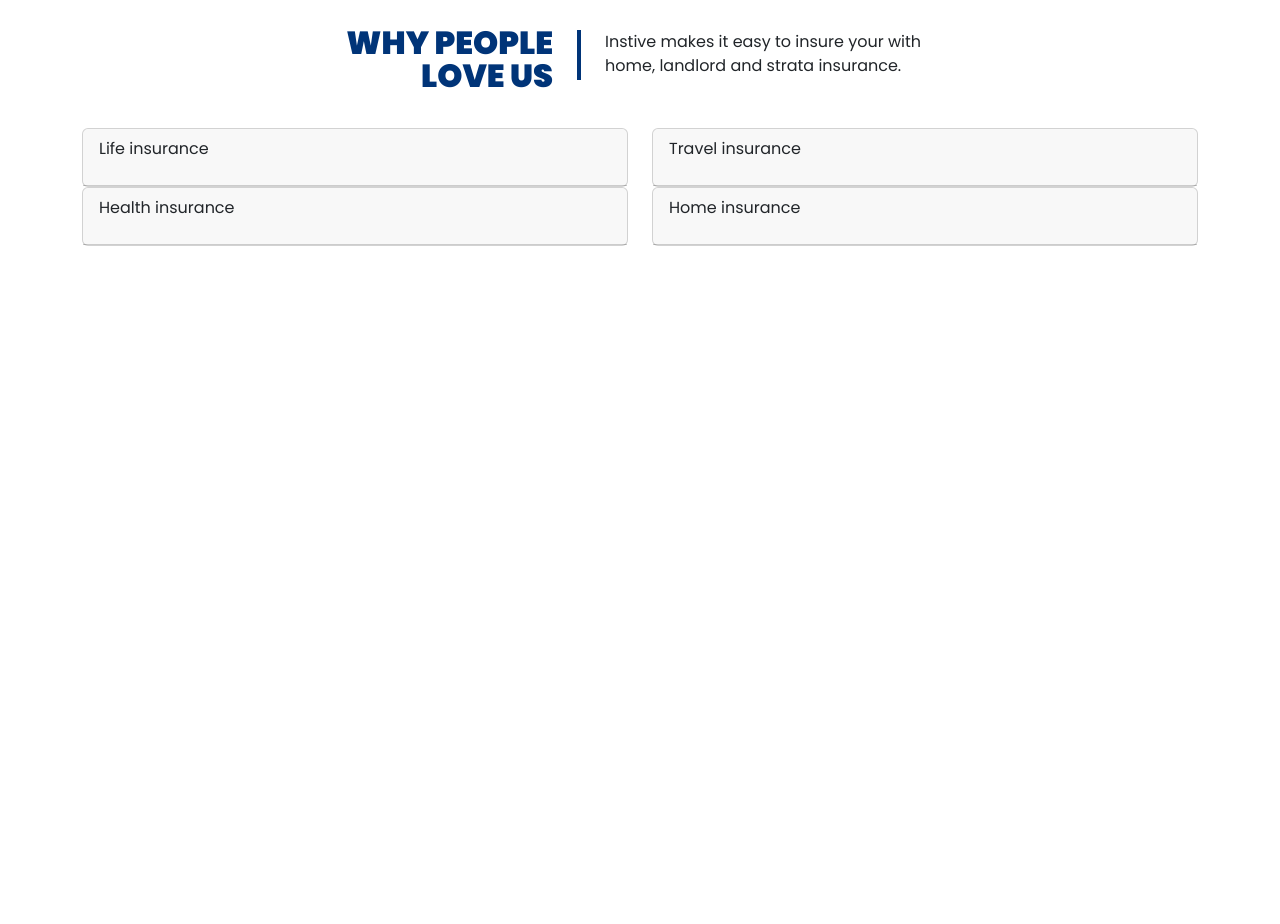
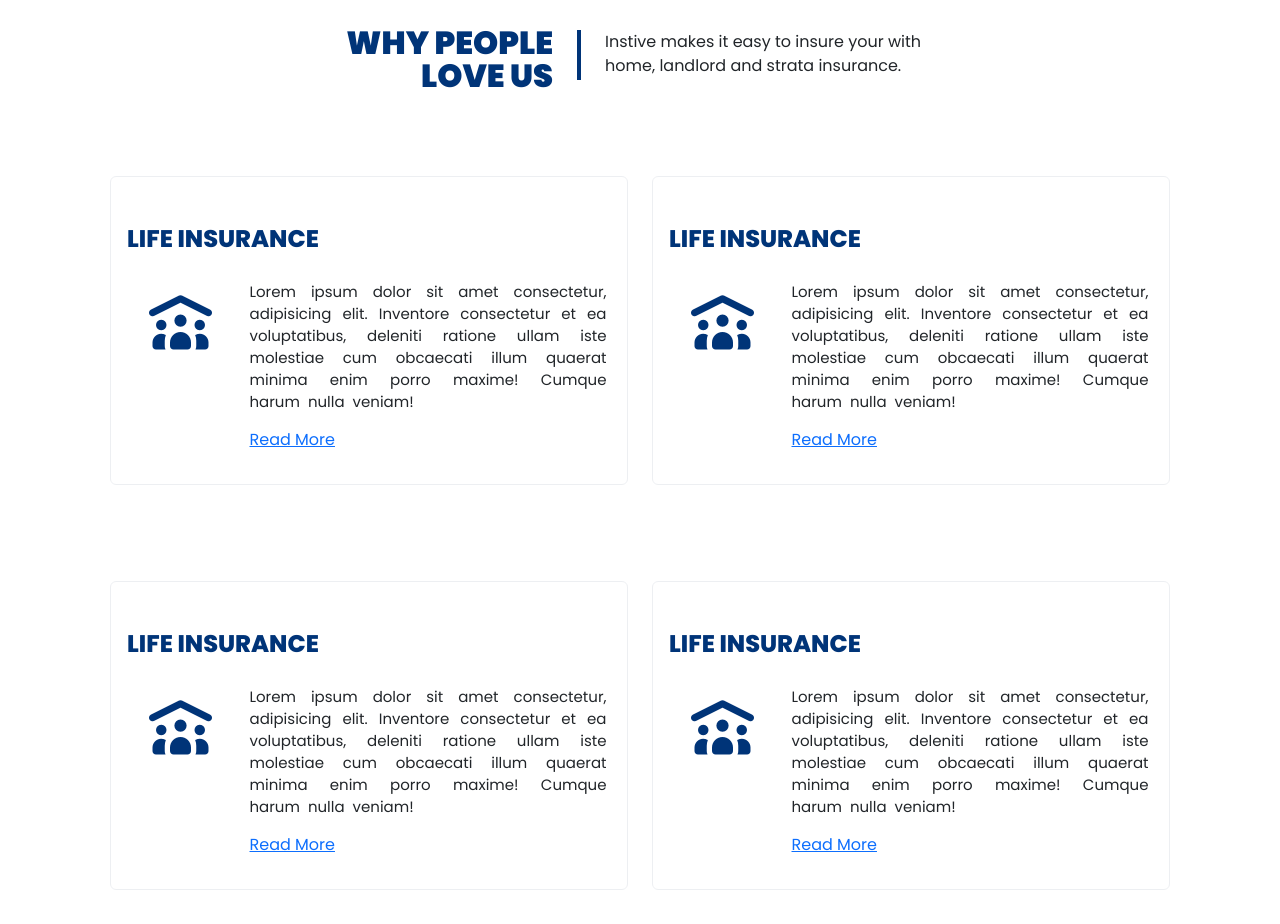
Before and after one commit to mohamedmahroofa/Insurance, an Angular app: page / in a window 1280 px wide. Shown: the part 960-1884 px from the top of the page. Before the commit the page ends 1206 px from the top, so only its background shows below. Built offline with nearby package versions, Linux system fonts and the light colour scheme.

Commit message:
added the cards to the infoComponent

```diff
--- a/src/app/info/info.component.css
+++ b/src/app/info/info.component.css
@@ -1,4 +1,4 @@
-.para1{
+.para1 {
   color: #003478;
   font-size: 32px;
   font-weight: 900;
@@ -12,3 +12,34 @@
   background-color: #003478;
   display: inline-block;
 }
+
+.card {
+  border: 1px solid #edeff2;
+}
+
+.card-header {
+  border-bottom: none;
+  text-transform: uppercase;
+  background-color: white;
+  font-size: 24px;
+  font-weight: 800;
+  margin-top: 20px;
+  margin-right: 20px;
+  padding-right: 30px;
+  color: #003478;
+}
+
+.card-body p.card-text {
+  text-align: justify;
+  font-size: 15px;
+  font-weight: 400;
+  word-spacing: 4px;
+  line-height: 22px;
+  word-wrap: none;
+  white-space: none;
+  margin: 0 0 15px 0;
+}
+
+.card-body i{
+ color: #003478;
+}
--- a/src/app/info/info.component.html
+++ b/src/app/info/info.component.html
@@ -19,39 +19,139 @@
     </div>
   </div>
 </section>
+
+<!-- insurance details starts -->
 <section>
-  <div class="container">
-    <div class="row">
+  <div class="container d-flex justify-content-center">
+    <!-- row 1 starts -->
+    <div class="row m-3 py-3">
+      <!-- column 1 card starts -->
       <div class="col-6">
-        <div class="card">
-          <div class="card-header">
-            <p>Life insurance</p>
+        <div class="card my-3 py-3">
+          <div class="card-header">Life Insurance</div>
+          <div class="card-body">
+            <div class="row d-block d-flex justify-content-center">
+              <div
+                class="col-5 ms-1 my-4 mt-3 mb-3 w-auto d-block d-inline-flex justify-content-center"
+              >
+                <small>
+                  <i
+                    class="fa-solid fa-people-roof fa-4x"
+                    style="height: 110px; width: 90px"
+                  ></i>
+                </small>
+              </div>
+              <div class="col-7 w-75">
+                <p class="card-text">
+                  Lorem ipsum dolor sit amet consectetur, adipisicing elit.
+                  Inventore consectetur et ea voluptatibus, deleniti ratione
+                  ullam iste molestiae cum obcaecati illum quaerat minima enim
+                  porro maxime! Cumque harum nulla veniam!
+                </p>
+                <a href="#" class="card-link">Read More</a>
+              </div>
+            </div>
           </div>
         </div>
       </div>
+      <!-- column 1 card ends -->
+      <!-- column 2 card ends -->
       <div class="col-6">
-        <div class="card">
-          <div class="card-header">
-            <p>Travel insurance</p>
+        <div class="card my-3 py-3">
+          <div class="card-header">Life Insurance</div>
+          <div class="card-body">
+            <div class="row d-block d-flex justify-content-center">
+              <div
+                class="col-5 ms-1 my-4 mt-3 mb-3 w-auto d-block d-inline-flex justify-content-center"
+              >
+                <small>
+                  <i
+                    class="fa-solid fa-people-roof fa-4x"
+                    style="height: 110px; width: 90px"
+                  ></i>
+                </small>
+              </div>
+              <div class="col-7 w-75">
+                <p class="card-text">
+                  Lorem ipsum dolor sit amet consectetur, adipisicing elit.
+                  Inventore consectetur et ea voluptatibus, deleniti ratione
+                  ullam iste molestiae cum obcaecati illum quaerat minima enim
+                  porro maxime! Cumque harum nulla veniam!
+                </p>
+                <a href="#" class="card-link">Read More</a>
+              </div>
+            </div>
           </div>
         </div>
       </div>
+      <!-- column 2 card ends -->
     </div>
-    <div class="row">
+  </div>
+</section>
+<section>
+  <div class="container d-flex justify-content-center">
+    <!-- row 1 starts -->
+    <div class="row m-3 py-3">
+      <!-- column 1 card starts -->
       <div class="col-6">
-        <div class="card">
-          <div class="card-header">
-            <p>Health insurance</p>
+        <div class="card my-3 py-3">
+          <div class="card-header">Life Insurance</div>
+          <div class="card-body">
+            <div class="row d-block d-flex justify-content-center">
+              <div
+                class="col-5 ms-1 my-4 mt-3 mb-3 w-auto d-block d-inline-flex justify-content-center"
+              >
+                <small>
+                  <i
+                    class="fa-solid fa-people-roof fa-4x"
+                    style="height: 110px; width: 90px"
+                  ></i>
+                </small>
+              </div>
+              <div class="col-7 w-75">
+                <p class="card-text">
+                  Lorem ipsum dolor sit amet consectetur, adipisicing elit.
+                  Inventore consectetur et ea voluptatibus, deleniti ratione
+                  ullam iste molestiae cum obcaecati illum quaerat minima enim
+                  porro maxime! Cumque harum nulla veniam!
+                </p>
+                <a href="#" class="card-link">Read More</a>
+              </div>
+            </div>
           </div>
         </div>
       </div>
+      <!-- column 1 card ends -->
+      <!-- column 2 card ends -->
       <div class="col-6">
-        <div class="card">
-          <div class="card-header">
-            <p>Home insurance</p>
+        <div class="card my-3 py-3">
+          <div class="card-header">Life Insurance</div>
+          <div class="card-body">
+            <div class="row d-block d-flex justify-content-center">
+              <div
+                class="col-5 ms-1 my-4 mt-3 mb-3 w-auto d-block d-inline-flex justify-content-center"
+              >
+                <small>
+                  <i
+                    class="fa-solid fa-people-roof fa-4x"
+                    style="height: 110px; width: 90px"
+                  ></i>
+                </small>
+              </div>
+              <div class="col-7 w-75">
+                <p class="card-text">
+                  Lorem ipsum dolor sit amet consectetur, adipisicing elit.
+                  Inventore consectetur et ea voluptatibus, deleniti ratione
+                  ullam iste molestiae cum obcaecati illum quaerat minima enim
+                  porro maxime! Cumque harum nulla veniam!
+                </p>
+                <a href="#" class="card-link">Read More</a>
+              </div>
+            </div>
           </div>
         </div>
       </div>
+      <!-- column 2 card ends -->
     </div>
   </div>
 </section>
--- a/src/app/info/info.component.ts
+++ b/src/app/info/info.component.ts
@@ -1,10 +1,10 @@
 import { Component } from '@angular/core';
-import { NgOptimizedImage } from "@angular/common";
+
 
 @Component({
   selector: 'app-info',
   standalone: true,
-  imports: [NgOptimizedImage],
+  imports: [],
   templateUrl: './info.component.html',
   styleUrl: './info.component.css'
 })
```
